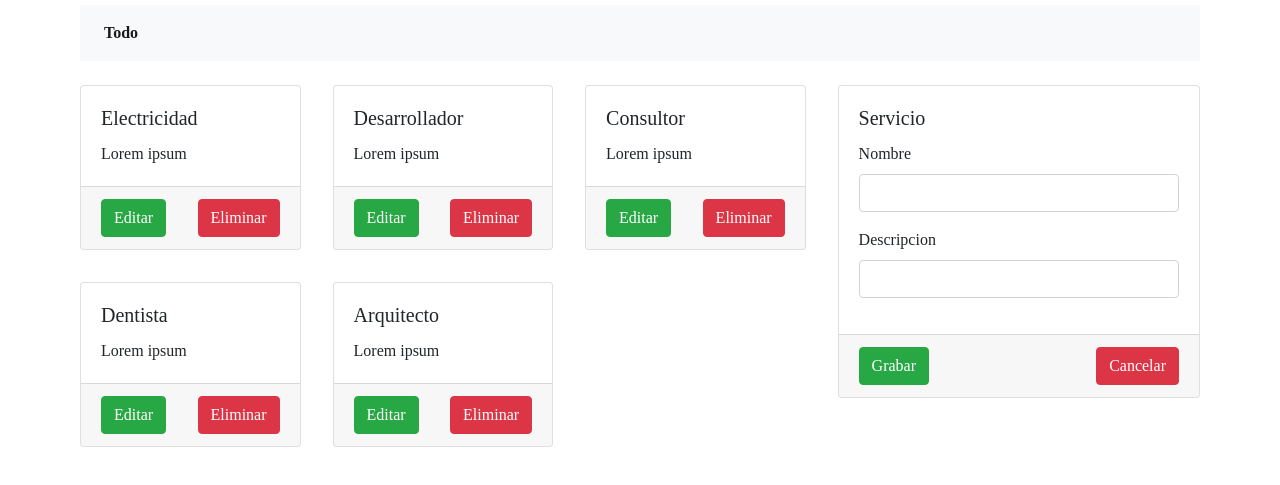
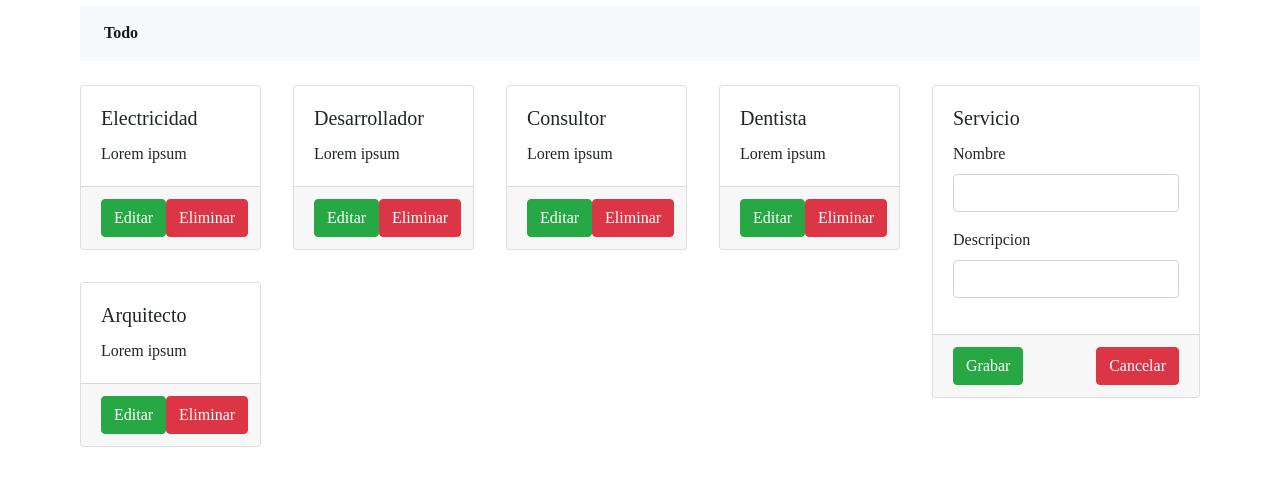
Before and after one commit to Larrygf02/vue-crud-services, a plain HTML site: page index.html in a window 1280 px wide. Shown: the part 131-616 px from the top of the page. Drawn offline with nearby package versions, Linux system fonts and the light colour scheme.

Commit message:
Responsive design final

```diff
--- a/index.html
+++ b/index.html
@@ -29,7 +29,6 @@
             }
             @media (min-width: 768px) {
                 .services {
-                    display:grid;
                     grid-template-columns: 1fr 1fr;
                     grid-gap: 2rem;
                 }
@@ -39,22 +38,12 @@
             }
             @media (min-width: 992px) {
                 .services {
-                    display:grid;
                     grid-template-columns: 1fr 1fr 1fr;
-                    grid-gap: 2rem;
-                }
-                main {
-                    grid-auto-flow: column;
                 }
             }
             @media (min-width: 1200px) {
                 .services {
-                    display:grid;
-                    grid-template-columns: 1fr 1fr 1fr;
-                    grid-gap: 2rem;
-                }
-                main {
-                    grid-auto-flow: column;
+                    grid-template-columns: 1fr 1fr 1fr 1fr;
                 }
             }
 
```
